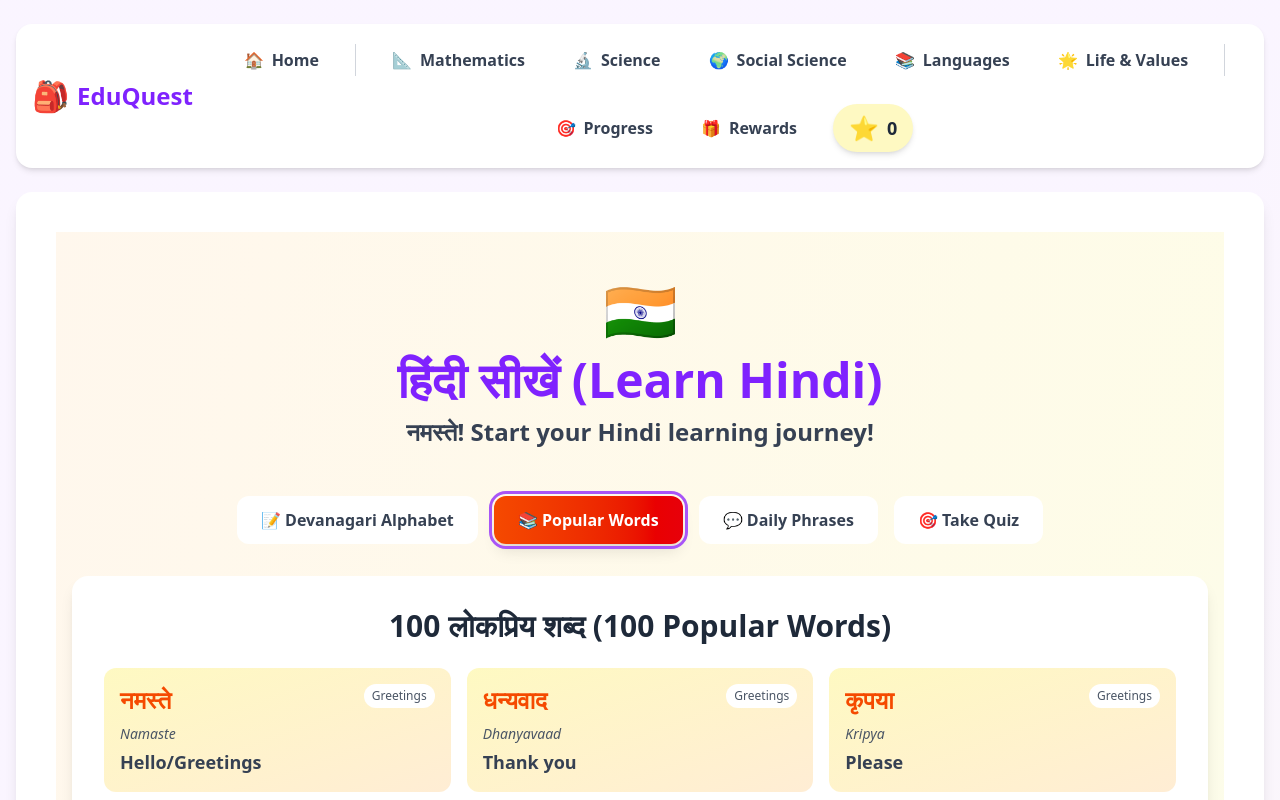
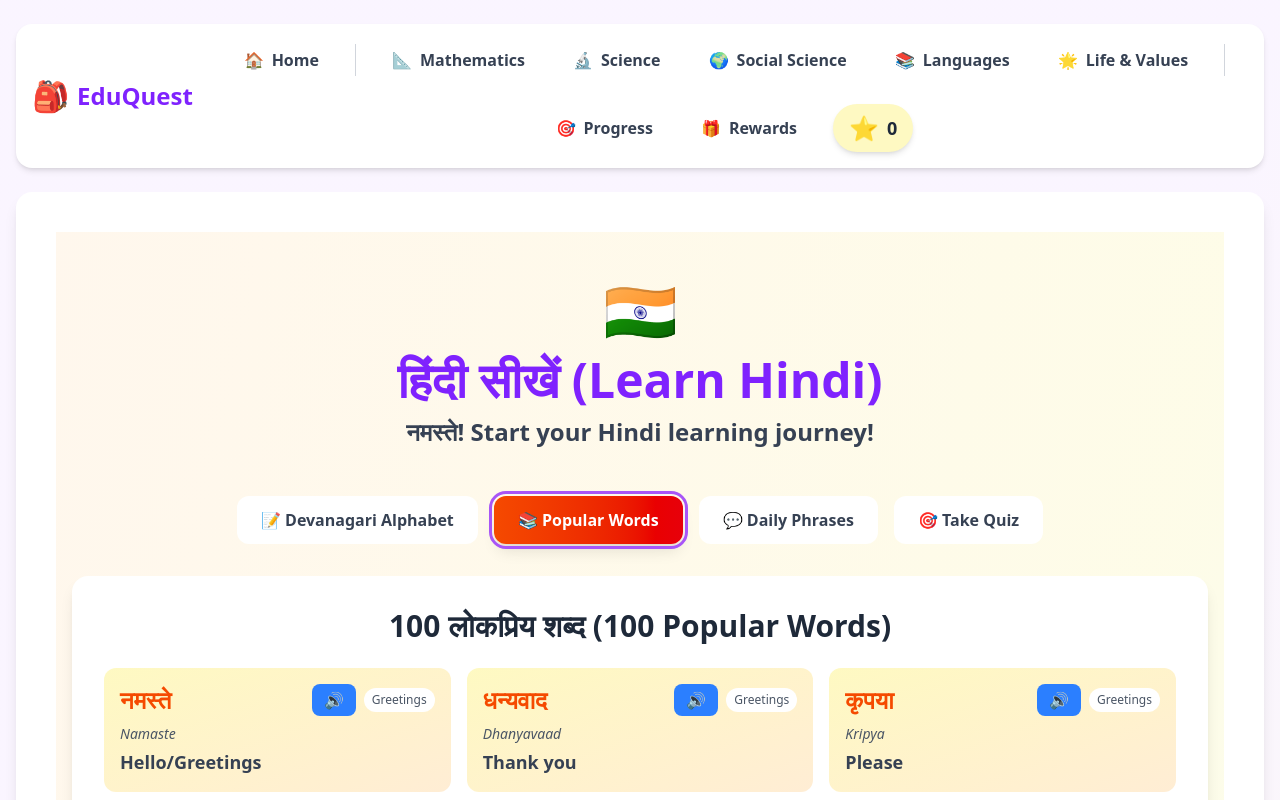
Before and after one commit to Sunny496167/EdeQuest, a React (Vite) app: page /hindi in a window 1280 px wide. Both pictures are taken after a click on the button "📚 Popular Words". Shown: the top 800 px of the page. Built offline with nearby package versions, Linux system fonts and the light colour scheme.

Commit message:
feat: Add new language learning pages for English, Hindi, Spanish, Tamil, and Bengali, incorporating pronunciation features, alphabet, words, phrases, and quizzes.

```diff
--- /dev/null
+++ b/src/components/PronunciationButton.jsx
@@ -0,0 +1,74 @@
+import { useState } from 'react';
+
+function PronunciationButton({ text, language = 'en-US', label = '🔊' }) {
+    const [isSpeaking, setIsSpeaking] = useState(false);
+
+    const speak = () => {
+        // Check if speech synthesis is supported
+        if (!('speechSynthesis' in window)) {
+            alert('Sorry, your browser does not support text-to-speech!');
+            return;
+        }
+
+        // Cancel any ongoing speech
+        window.speechSynthesis.cancel();
+
+        // Create utterance
+        const utterance = new SpeechSynthesisUtterance(text);
+
+        // Set language based on prop
+        utterance.lang = language;
+
+        // Select a female voice if available
+        const voices = window.speechSynthesis.getVoices();
+        const femaleVoice = voices.find(
+            (voice) =>
+                voice.lang === language &&
+                (voice.name.toLowerCase().includes('female') ||
+                    voice.name.toLowerCase().includes('woman') ||
+                    voice.name.toLowerCase().includes('girl') ||
+                    voice.name.toLowerCase().includes('zira') || // Common female voice name for en-US
+                    voice.name.toLowerCase().includes('helen')) // Another common female voice name for en-US
+        );
+
+        if (femaleVoice) {
+            utterance.voice = femaleVoice;
+        } else {
+            // Fallback: try to find any voice for the specified language
+            const anyVoiceForLang = voices.find((voice) => voice.lang === language);
+            if (anyVoiceForLang) {
+                utterance.voice = anyVoiceForLang;
+            }
+            // If no specific voice is set, the browser will use its default for the language
+        }
+
+        // Set voice properties
+        utterance.rate = 0.9; // Slightly slower for learning
+        utterance.pitch = 1;
+        utterance.volume = 1;
+
+        // Event handlers
+        utterance.onstart = () => setIsSpeaking(true);
+        utterance.onend = () => setIsSpeaking(false);
+        utterance.onerror = () => setIsSpeaking(false);
+
+        // Speak
+        window.speechSynthesis.speak(utterance);
+    };
+
+    return (
+        <button
+            onClick={speak}
+            disabled={isSpeaking}
+            className={`ml-2 px-3 py-1 rounded-lg transition-all duration-200 ${isSpeaking
+                ? 'bg-green-500 text-white scale-110'
+                : 'bg-blue-500 text-white hover:bg-blue-600 hover:scale-105'
+                }`}
+            title="Listen to pronunciation"
+        >
+            {isSpeaking ? '🔊' : label}
+        </button>
+    );
+}
+
+export default PronunciationButton;
--- a/src/pages/Bengali.jsx
+++ b/src/pages/Bengali.jsx
@@ -2,6 +2,7 @@ import { useState } from 'react';
 import { useGamification } from '../context/GamificationContext';
 import DifficultySelector from '../components/DifficultySelector';
 import QuizEngine from '../components/QuizEngine';
+import PronunciationButton from '../components/PronunciationButton';
 import bengaliQuestions from '../data/bengaliQuestions';
 import { bengaliAlphabet, popularWords, dailyPhrases } from '../data/bengaliContent';
 
@@ -95,7 +96,10 @@ function Bengali() {
                                 <div key={index} className="bg-gradient-to-br from-yellow-100 to-green-100 rounded-xl p-4 hover:shadow-lg transition-all duration-300">
                                     <div className="flex justify-between items-start mb-2">
                                         <div className="text-2xl font-bold text-green-600">{word.bengali}</div>
-                                        <span className="text-xs bg-white px-2 py-1 rounded-full text-gray-600">{word.category}</span>
+                                        <div className="flex items-center gap-2">
+                                            <PronunciationButton text={word.bengali} language="bn-IN" label="🔊" />
+                                            <span className="text-xs bg-white px-2 py-1 rounded-full text-gray-600">{word.category}</span>
+                                        </div>
                                     </div>
                                     <div className="text-sm text-gray-600 mb-1 italic">{word.romanization}</div>
                                     <div className="text-lg text-gray-700 font-semibold">{word.english}</div>
@@ -113,7 +117,10 @@ function Bengali() {
                                 <div key={index} className="bg-gradient-to-br from-teal-100 to-cyan-100 rounded-xl p-5 hover:shadow-lg transition-all duration-300">
                                     <div className="flex justify-between items-start mb-3">
                                         <div className="text-xl font-bold text-teal-600 flex-1">{phrase.bengali}</div>
-                                        <span className="text-xs bg-white px-2 py-1 rounded-full text-gray-600 ml-2">{phrase.category}</span>
+                                        <div className="flex items-center gap-2">
+                                            <PronunciationButton text={phrase.bengali} language="bn-IN" label="🔊" />
+                                            <span className="text-xs bg-white px-2 py-1 rounded-full text-gray-600 ml-2">{phrase.category}</span>
+                                        </div>
                                     </div>
                                     <div className="text-sm text-gray-600 mb-2 italic">{phrase.romanization}</div>
                                     <div className="text-lg text-gray-700 font-semibold">{phrase.english}</div>
--- a/src/pages/English.jsx
+++ b/src/pages/English.jsx
@@ -2,6 +2,7 @@ import { useState } from 'react';
 import { useGamification } from '../context/GamificationContext';
 import DifficultySelector from '../components/DifficultySelector';
 import QuizEngine from '../components/QuizEngine';
+import PronunciationButton from '../components/PronunciationButton';
 import englishQuestions from '../data/englishQuestions';
 import { englishAlphabet, popularWords, dailyPhrases } from '../data/englishContent';
 
@@ -142,9 +143,12 @@ function English() {
                                         <div className="text-2xl font-bold text-indigo-600">
                                             {word.word}
                                         </div>
+                                        <div className="flex items-center gap-2">
+                                            <PronunciationButton text={word.word} language="en-US" label="🔊" />
                                             <span className="text-xs bg-white px-2 py-1 rounded-full text-gray-600">
                                                 {word.category}
                                             </span>
+                                        </div>
                                     </div>
                                     <div className="text-sm text-gray-600 mb-2">
                                         {word.meaning}
@@ -174,9 +178,12 @@ function English() {
                                         <div className="text-xl font-bold text-blue-600 flex-1">
                                             {phrase.phrase}
                                         </div>
+                                        <div className="flex items-center gap-2">
+                                            <PronunciationButton text={phrase.phrase} language="en-US" label="🔊" />
                                             <span className="text-xs bg-white px-2 py-1 rounded-full text-gray-600 ml-2">
                                                 {phrase.category}
                                             </span>
+                                        </div>
                                     </div>
                                     <div className="text-sm text-gray-600 mb-2">
                                         <strong>Usage:</strong> {phrase.usage}
--- a/src/pages/Hindi.jsx
+++ b/src/pages/Hindi.jsx
@@ -2,6 +2,7 @@ import { useState } from 'react';
 import { useGamification } from '../context/GamificationContext';
 import DifficultySelector from '../components/DifficultySelector';
 import QuizEngine from '../components/QuizEngine';
+import PronunciationButton from '../components/PronunciationButton';
 import hindiQuestions from '../data/hindiQuestions';
 import { hindiAlphabet, popularWords, dailyPhrases } from '../data/hindiContent';
 
@@ -151,12 +152,11 @@ function Hindi() {
                                     className="bg-gradient-to-br from-yellow-100 to-orange-100 rounded-xl p-4 hover:shadow-lg transition-all duration-300"
                                 >
                                     <div className="flex justify-between items-start mb-2">
-                                        <div className="text-2xl font-bold text-orange-600">
-                                            {word.hindi}
+                                        <div className="text-2xl font-bold text-orange-600">{word.hindi}</div>
+                                        <div className="flex items-center gap-2">
+                                            <PronunciationButton text={word.hindi} language="hi-IN" label="🔊" />
+                                            <span className="text-xs bg-white px-2 py-1 rounded-full text-gray-600">{word.category}</span>
                                         </div>
-                                        <span className="text-xs bg-white px-2 py-1 rounded-full text-gray-600">
-                                            {word.category}
-                                        </span>
                                     </div>
                                     <div className="text-sm text-gray-600 mb-1 italic">
                                         {word.romanization}
@@ -186,9 +186,12 @@ function Hindi() {
                                         <div className="text-xl font-bold text-green-600 flex-1">
                                             {phrase.hindi}
                                         </div>
+                                        <div className="flex items-center gap-2">
+                                            <PronunciationButton text={phrase.hindi} language="hi-IN" label="🔊" />
                                             <span className="text-xs bg-white px-2 py-1 rounded-full text-gray-600 ml-2">
                                                 {phrase.category}
                                             </span>
+                                        </div>
                                     </div>
                                     <div className="text-sm text-gray-600 mb-2 italic">
                                         {phrase.romanization}
--- a/src/pages/Spanish.jsx
+++ b/src/pages/Spanish.jsx
@@ -2,6 +2,7 @@ import { useState } from 'react';
 import { useGamification } from '../context/GamificationContext';
 import DifficultySelector from '../components/DifficultySelector';
 import QuizEngine from '../components/QuizEngine';
+import PronunciationButton from '../components/PronunciationButton';
 import spanishQuestions from '../data/spanishQuestions';
 import { spanishAlphabet, popularWords, dailyPhrases } from '../data/spanishContent';
 
@@ -126,9 +127,12 @@ function Spanish() {
                                         <div className="text-2xl font-bold text-violet-600">
                                             {word.spanish}
                                         </div>
+                                        <div className="flex items-center gap-2">
+                                            <PronunciationButton text={word.spanish} language="es-ES" label="🔊" />
                                             <span className="text-xs bg-white px-2 py-1 rounded-full text-gray-600">
                                                 {word.category}
                                             </span>
+                                        </div>
                                     </div>
                                     <div className="text-lg text-gray-700">
                                         {word.english}
@@ -155,9 +159,12 @@ function Spanish() {
                                         <div className="text-xl font-bold text-violet-600 flex-1">
                                             {phrase.spanish}
                                         </div>
+                                        <div className="flex items-center gap-2">
+                                            <PronunciationButton text={phrase.spanish} language="es-ES" label="🔊" />
                                             <span className="text-xs bg-white px-2 py-1 rounded-full text-gray-600 ml-2">
                                                 {phrase.category}
                                             </span>
+                                        </div>
                                     </div>
                                     <div className="text-lg text-gray-700">
                                         {phrase.english}
--- a/src/pages/Tamil.jsx
+++ b/src/pages/Tamil.jsx
@@ -2,6 +2,7 @@ import { useState } from 'react';
 import { useGamification } from '../context/GamificationContext';
 import DifficultySelector from '../components/DifficultySelector';
 import QuizEngine from '../components/QuizEngine';
+import PronunciationButton from '../components/PronunciationButton';
 import tamilQuestions from '../data/tamilQuestions';
 import { tamilAlphabet, popularWords, dailyPhrases } from '../data/tamilContent';
 
@@ -95,7 +96,10 @@ function Tamil() {
                                 <div key={index} className="bg-gradient-to-br from-yellow-100 to-orange-100 rounded-xl p-4 hover:shadow-lg transition-all duration-300">
                                     <div className="flex justify-between items-start mb-2">
                                         <div className="text-2xl font-bold text-red-600">{word.tamil}</div>
-                                        <span className="text-xs bg-white px-2 py-1 rounded-full text-gray-600">{word.category}</span>
+                                        <div className="flex items-center gap-2">
+                                            <PronunciationButton text={word.tamil} language="ta-IN" label="🔊" />
+                                            <span className="text-xs bg-white px-2 py-1 rounded-full text-gray-600">{word.category}</span>
+                                        </div>
                                     </div>
                                     <div className="text-sm text-gray-600 mb-1 italic">{word.romanization}</div>
                                     <div className="text-lg text-gray-700 font-semibold">{word.english}</div>
@@ -113,7 +117,10 @@ function Tamil() {
                                 <div key={index} className="bg-gradient-to-br from-orange-100 to-red-100 rounded-xl p-5 hover:shadow-lg transition-all duration-300">
                                     <div className="flex justify-between items-start mb-3">
                                         <div className="text-xl font-bold text-orange-600 flex-1">{phrase.tamil}</div>
-                                        <span className="text-xs bg-white px-2 py-1 rounded-full text-gray-600 ml-2">{phrase.category}</span>
+                                        <div className="flex items-center gap-2">
+                                            <PronunciationButton text={phrase.tamil} language="ta-IN" label="🔊" />
+                                            <span className="text-xs bg-white px-2 py-1 rounded-full text-gray-600 ml-2">{phrase.category}</span>
+                                        </div>
                                     </div>
                                     <div className="text-sm text-gray-600 mb-2 italic">{phrase.romanization}</div>
                                     <div className="text-lg text-gray-700 font-semibold">{phrase.english}</div>
--- /dev/null
+++ b/src/utils/pronunciationBatchScript.js
@@ -0,0 +1,40 @@
+/**
+ * Batch script to add pronunciation buttons to remaining language pages
+ * This script documents the exact changes needed for Spanish, Bengali, and Tamil
+ *
+ * COMPLETED:
+ * ✅ English (en-US) - 100 words + 100 phrases
+ * ✅ Hindi (hi-IN) - 100 words + 100 phrases
+ *
+ * REMAINING:
+ * - Spanish (es-ES)
+ * - Bengali (bn-IN)
+ * - Tamil (ta-IN)
+ */
+
+// For each language page (Spanish.jsx, Bengali.jsx, Tamil.jsx):
+
+// 1. Add import at top (after QuizEngine import):
+// import PronunciationButton from '../components/PronunciationButton';
+
+// 2. In Words section, replace the category badge div with:
+/*
+<div className="flex items-center gap-2">
+    <PronunciationButton text={word.spanish/bengali/tamil} language="es-ES/bn-IN/ta-IN" label="🔊" />
+    <span className="text-xs bg-white px-2 py-1 rounded-full text-gray-600">{word.category}</span>
+</div>
+*/
+
+// 3. In Phrases section, replace the category badge span with:
+/*
+<div className="flex items-center gap-2">
+    <PronunciationButton text={phrase.spanish/bengali/tamil} language="es-ES/bn-IN/ta-IN" label="🔊" />
+    <span className="text-xs bg-white px-2 py-1 rounded-full text-gray-600 ml-2">{phrase.category}</span>
+</div>
+*/
+
+export const remainingLanguages = [
+    { file: 'Spanish.jsx', textKey: 'spanish', langCode: 'es-ES' },
+    { bengali: 'Bengali.jsx', textKey: 'bengali', langCode: 'bn-IN' },
+    { file: 'Tamil.jsx', textKey: 'tamil', langCode: 'ta-IN' }
+];
--- /dev/null
+++ b/src/utils/pronunciationHelper.js
@@ -0,0 +1,39 @@
+// Helper script to add pronunciation buttons to language pages
+// This documents the pattern for adding pronunciation to Hindi, Spanish, Bengali, Tamil
+
+/*
+PATTERN FOR ADDING PRONUNCIATION BUTTONS:
+
+1. Add import at top:
+import PronunciationButton from '../components/PronunciationButton';
+
+2. For Words section, wrap the category badge area:
+<div className="flex items-center gap-2">
+    <PronunciationButton text={word.hindi/spanish/bengali/tamil} language="hi-IN/es-ES/bn-IN/ta-IN" label="🔊" />
+    <span className="text-xs bg-white px-2 py-1 rounded-full text-gray-600">
+        {word.category}
+    </span>
+</div>
+
+3. For Phrases section, wrap the category badge area:
+<div className="flex items-center gap-2">
+    <PronunciationButton text={phrase.hindi/spanish/bengali/tamil} language="hi-IN/es-ES/bn-IN/ta-IN" label="🔊" />
+    <span className="text-xs bg-white px-2 py-1 rounded-full text-gray-600 ml-2">
+        {phrase.category}
+    </span>
+</div>
+
+LANGUAGE CODES:
+- Hindi: hi-IN
+- Spanish: es-ES
+- Bengali: bn-IN
+- Tamil: ta-IN
+- English: en-US (already done)
+*/
+
+export const languageConfig = {
+    hindi: { code: 'hi-IN', textKey: 'hindi' },
+    spanish: { code: 'es-ES', textKey: 'spanish' },
+    bengali: { code: 'bn-IN', textKey: 'bengali' },
+    tamil: { code: 'ta-IN', textKey: 'tamil' }
+};
```
Lines whose indentation alone changed are shown as unchanged.
